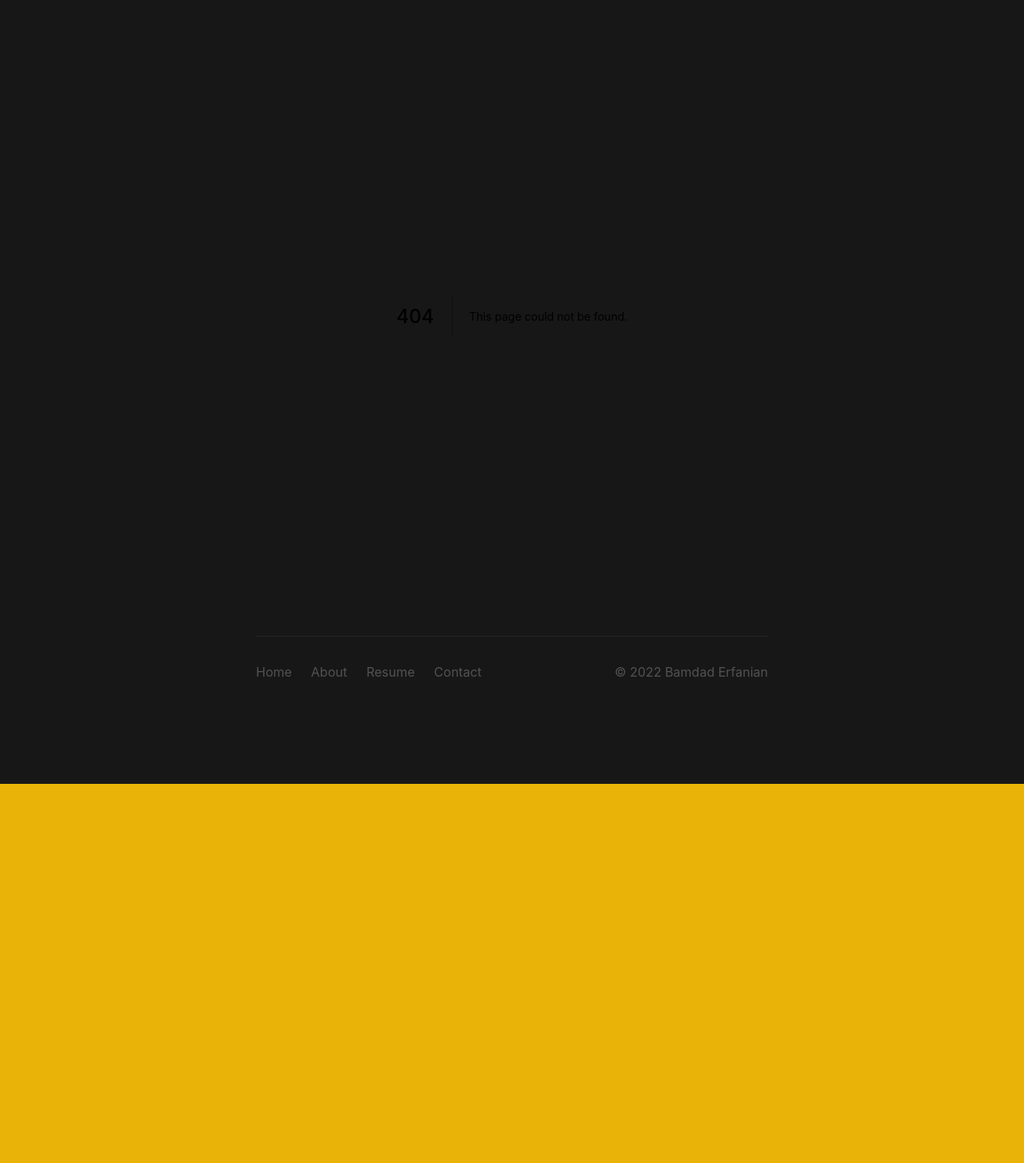
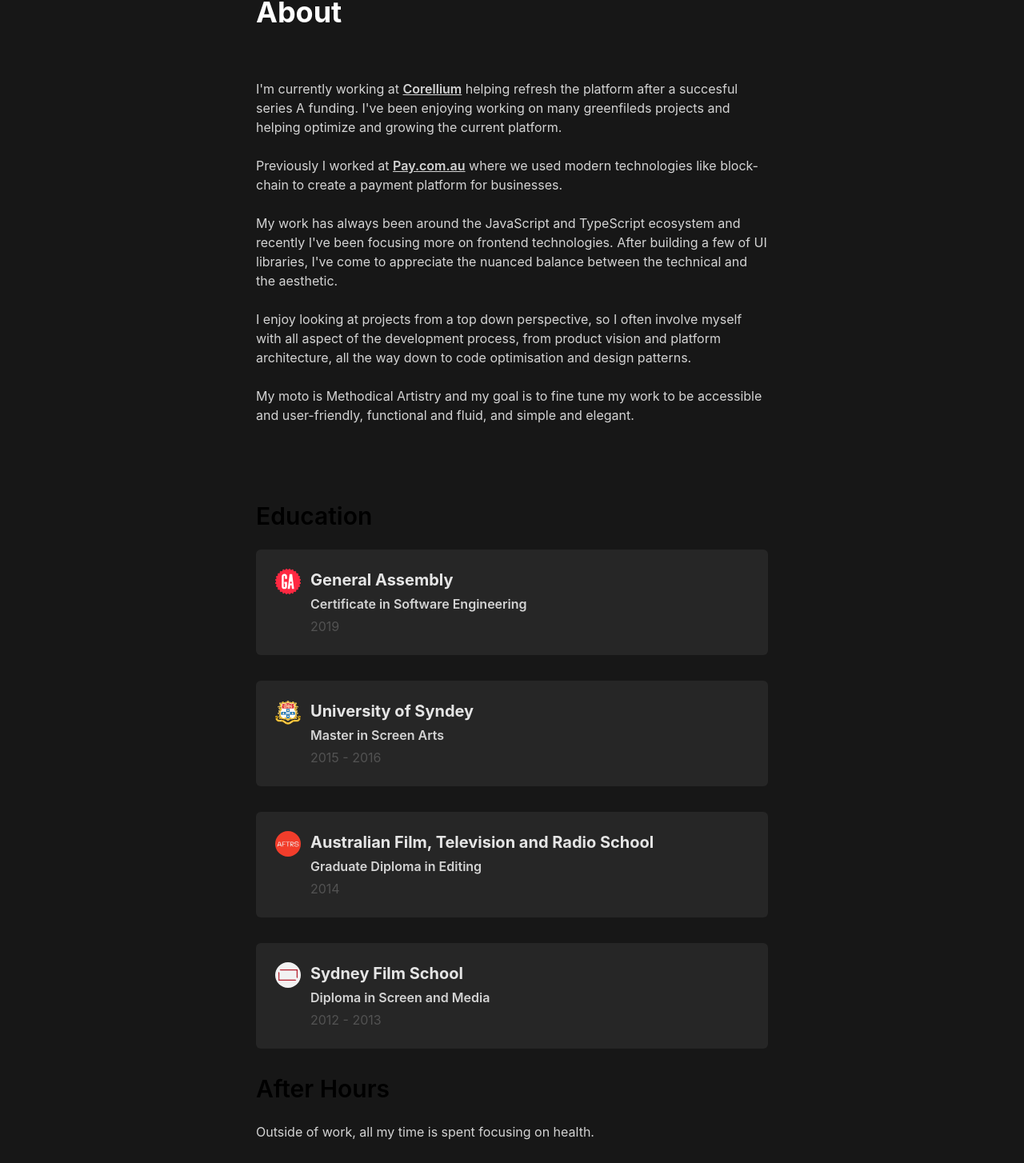
Before and after one commit to bamerf/personal-portfolio, a Next.js app: page /about in a window 1280 px wide. Before the commit this address had no page. Shown: the part 207-1661 px from the top of the page at 80% size. Before the commit the page ends 1187 px from the top, so only its background shows below. Built offline with nearby package versions, Linux system fonts and the light colour scheme.

Commit message:
add about page

```diff
--- /dev/null
+++ b/components/EducationSection.tsx
@@ -0,0 +1,22 @@
+import clsx from 'clsx';
+import type { FC } from 'react';
+import { EducationCard } from 'components/atoms/EducationCard';
+import type { EducationCardProps } from 'components/atoms/EducationCard';
+import { educationData } from 'data';
+
+type EducationSectionProps = {
+  className?: string;
+};
+
+export const EducationSection: FC<EducationSectionProps> = ({ className }) => {
+  return (
+    <div className={clsx('mb-8', className)}>
+      <h2 className="mb-6 text-3xl font-semibold">Education</h2>
+      <div className="flex flex-col gap-8">
+        {educationData.map((education: EducationCardProps, index) => (
+          <EducationCard key={index} {...education} />
+        ))}
+      </div>
+    </div>
+  );
+};
--- a/components/Nav.tsx
+++ b/components/Nav.tsx
@@ -1,3 +1,4 @@
+import Link from 'next/link';
 import { Icons } from './atoms/Icons';
 
 // TODO do Container & Nav as layout for everypage
@@ -5,12 +6,14 @@
   return (
     <div className="flex items-center justify-between pt-10 pb-32">
       <nav className="flex gap-8">
-        <a href="" className="font-bold text-gray-200">
-          Home
-        </a>
-        <a href="" className="text-gray-400">
-          About
-        </a>
+        <Link href="/">
+          <a className="font-bold text-gray-200">Home</a>
+        </Link>
+        <Link href="/about">
+          <a href="/about" className="text-gray-400">
+            About
+          </a>
+        </Link>
         <a href="" className="text-gray-400">
           Resume
         </a>
--- a/components/atoms/EducationCard.tsx
+++ b/components/atoms/EducationCard.tsx
@@ -2,7 +2,7 @@
 import { Icons } from './Icons';
 import type { EducationIconNames } from './Icons';
 
-type EducationCardProps = {
+export type EducationCardProps = {
   place: string;
   degree: string;
   date: string;
@@ -15,7 +15,7 @@
   date,
   iconName,
 }) => (
-  <div className="mb-8 flex gap-3 rounded-md bg-neutral-800 p-6">
+  <div className="flex gap-3 rounded-md bg-neutral-800 p-6">
     <Icons name={iconName} size={32} />
     <div className="flex flex-col gap-1">
       <h2 className="text-xl font-bold text-neutral-200">{place}</h2>
--- a/components/atoms/WorkCard.tsx
+++ b/components/atoms/WorkCard.tsx
@@ -19,7 +19,7 @@
   description,
   stack,
 }) => (
-  <div className="mb-8 flex justify-between rounded-md bg-neutral-800 p-6">
+  <div className="flex justify-between rounded-md bg-neutral-800 p-6">
     <div>
       <Icons className="mb-2" name={iconName} size={32} />
       <h1 className="text-xl font-bold text-neutral-200">{name}</h1>
--- a/data/index.ts
+++ b/data/index.ts
@@ -1,3 +1,4 @@
+import type { EducationCardProps } from 'components/atoms/EducationCard';
 import type { WorkCardProps } from 'components/atoms/WorkCard';
 import type { HeaderProps } from 'components/Header';
 
@@ -84,3 +85,30 @@
     stack: ['react', 'nodejs', 'postgres', 'circleci', 'docker', 'aws'],
   },
 ];
+
+export const educationData: EducationCardProps[] = [
+  {
+    place: 'General Assembly',
+    degree: 'Certificate in Software Engineering',
+    date: '2019',
+    iconName: 'ga',
+  },
+  {
+    place: 'University of Syndey',
+    degree: 'Master in Screen Arts',
+    date: '2015 - 2016',
+    iconName: 'usyd',
+  },
+  {
+    place: 'Australian Film, Television and Radio School',
+    degree: 'Graduate Diploma in Editing',
+    date: '2014',
+    iconName: 'aftrs',
+  },
+  {
+    place: 'Sydney Film School',
+    degree: 'Diploma in Screen and Media',
+    date: '2012 - 2013',
+    iconName: 'sfs',
+  },
+];
--- a/pages/_app.tsx
+++ b/pages/_app.tsx
@@ -7,6 +7,7 @@
 
 // TODO add responsive
 // TODO add dark mode
+// TODO fix zoomed out version
 
 function MyApp({ Component, pageProps }: AppProps) {
   return (
--- /dev/null
+++ b/pages/about/index.tsx
@@ -0,0 +1,88 @@
+import { NextPage } from 'next';
+import { Container } from 'components/atoms/Container';
+import { EducationSection } from 'components/EducationSection';
+
+const About: NextPage = () => {
+  return (
+    <Container>
+      <h1 className="mb-16 text-4xl font-bold text-white">About</h1>
+
+      <div className="mb-24 [&>p]:mb-6 [&>p]:text-neutral-300">
+        <p>
+          I&apos;m currently working at{' '}
+          <a
+            target="_blank"
+            rel="noreferrer noopener"
+            className="font-semibold underline"
+            href="https://www.corellium.com/"
+          >
+            Corellium
+          </a>{' '}
+          helping refresh the platform after a succesful series A funding.
+          I&apos;ve been enjoying working on many greenfileds projects and
+          helping optimize and growing the current platform.
+        </p>
+        <p className="text-neutral-300">
+          Previously I worked at{' '}
+          <a
+            className="font-semibold underline"
+            href="https://pay.com.au/"
+            target="_blank"
+            rel="noreferrer noopener"
+          >
+            Pay.com.au
+          </a>{' '}
+          where we used modern technologies like block-chain to create a payment
+          platform for businesses.
+        </p>
+        <p>
+          My work has always been around the JavaScript and TypeScript ecosystem
+          and recently I&apos;ve been focusing more on frontend technologies.
+          After building a few of UI libraries, I&apos;ve come to appreciate the
+          nuanced balance between the technical and the aesthetic.
+        </p>
+        <p>
+          I enjoy looking at projects from a top down perspective, so I often
+          involve myself with all aspect of the development process, from
+          product vision and platform architecture, all the way down to code
+          optimisation and design patterns.
+        </p>
+        <p className="mb-0">
+          My moto is Methodical Artistry and my goal is to fine tune my work to
+          be accessible and user-friendly, functional and fluid, and simple and
+          elegant.
+        </p>
+      </div>
+
+      <EducationSection className="mb-24" />
+
+      <div className="mb-24 [&>p]:mb-6 [&>p]:text-neutral-300">
+        <h2 className="mb-6 text-3xl font-semibold">After Hours</h2>
+        <p>Outside of work, all my time is spent focusing on health.</p>
+        <p>
+          For physical health, I do weight training and Bikram Yoga. For mental
+          peace I meditate.
+        </p>
+        <p>
+          I also spend a good portion of my time studying, learning and
+          exercising my mental capacity. I try to do a coding challenge a day,
+          learning new technologies or read articles.
+        </p>
+        <p>
+          And I&apos;m a big fan of Techno and play at events when I get the
+          chance. You can listen to some of my sets{' '}
+          <a
+            target="_blank"
+            rel="noreferrer noopener"
+            href="https://www.zarbsound.com/"
+            className="font-semibold underline"
+          >
+            here
+          </a>
+        </p>
+      </div>
+    </Container>
+  );
+};
+
+export default About;
--- a/pages/index.tsx
+++ b/pages/index.tsx
@@ -3,44 +3,22 @@
 import type { WorkCardProps } from 'components/atoms/WorkCard';
 import { Header } from 'components/Header';
 import { WorkCard } from 'components/atoms/WorkCard';
-import { EducationCard } from 'components/atoms/EducationCard';
 import { headerData, workData } from 'data';
+import { EducationSection } from 'components/EducationSection';
 
 const Home: NextPage = () => {
   return (
     <div className="pb-12">
       <Header {...headerData} />
-      <div className="mb-16">
-        <h2 className="mb-8 text-3xl font-semibold">Work</h2>
-        {workData.map((work: WorkCardProps, index) => (
-          <WorkCard key={index} {...work} />
-        ))}
+      <div className="mb-24">
+        <h2 className="mb-6 text-3xl font-semibold">Work</h2>
+        <div className="flex flex-col gap-8">
+          {workData.map((work: WorkCardProps, index) => (
+            <WorkCard key={index} {...work} />
+          ))}
+        </div>
       </div>
-      <h2 className="font-seminbold mb-8 text-3xl">Education</h2>
-      <EducationCard
-        place="General Assembly"
-        degree="Certificate in Software Engineering"
-        date="2019"
-        iconName="ga"
-      />
-      <EducationCard
-        place="University of Syndey"
-        degree="Master in Screen Arts"
-        date="2015 - 2016"
-        iconName="usyd"
-      />
-      <EducationCard
-        place="Australian Film, Television and Radio School"
-        degree="Graduate Diploma in Editing"
-        date="2014"
-        iconName="aftrs"
-      />
-      <EducationCard
-        place="Sydney Film School"
-        degree="Diploma in Screen and Media"
-        date="2012 - 2013"
-        iconName="sfs"
-      />
+      <EducationSection />
     </div>
   );
 };
```
